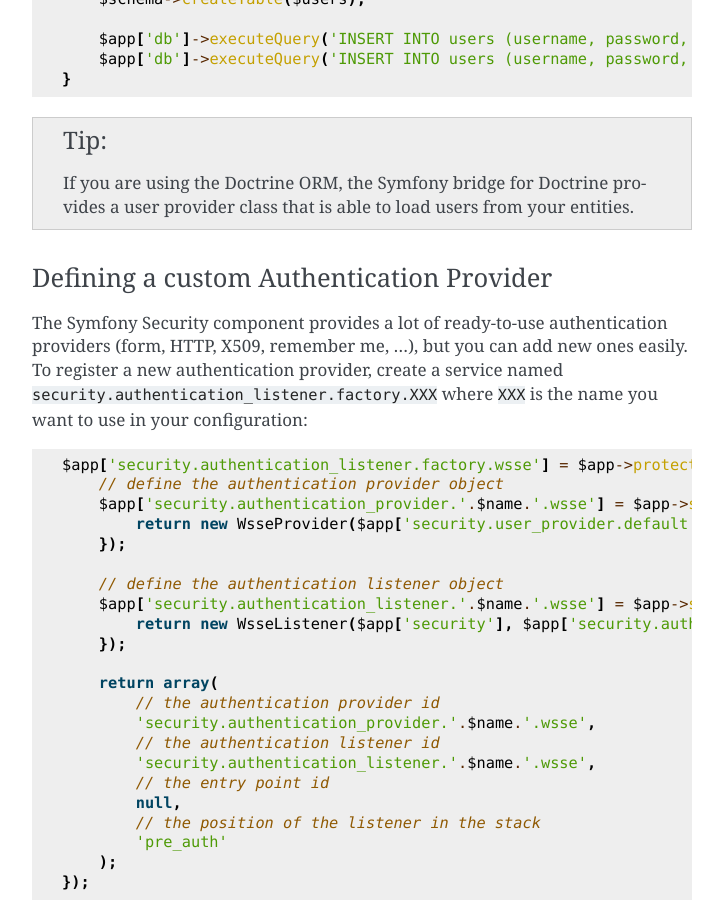
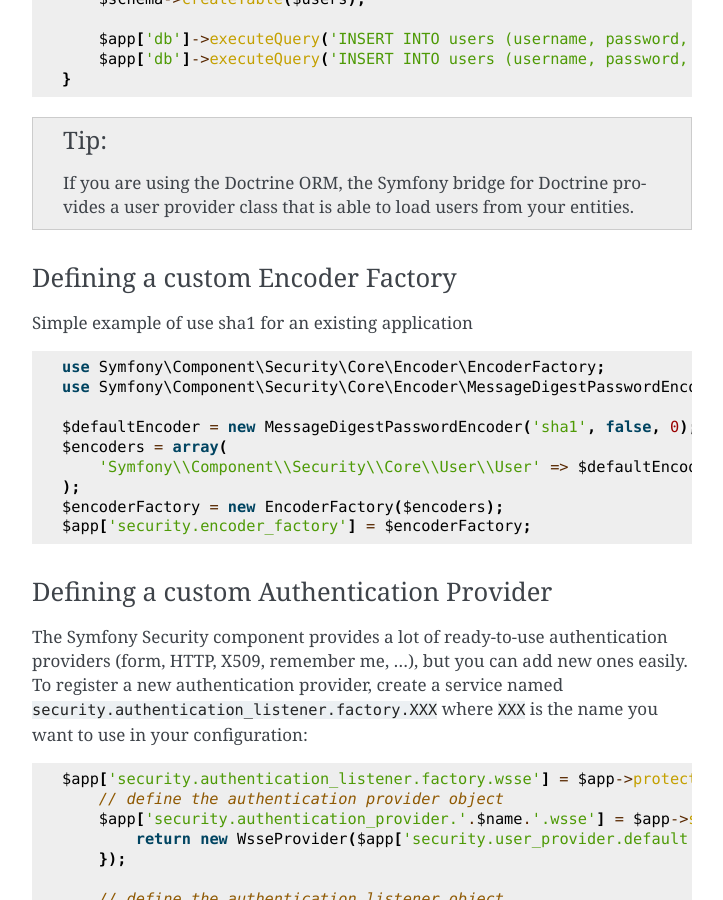
Before and after one commit to silexphp/Silex, a Sphinx documentation site: the page built from doc/providers/security.rst, in a window 1280 px wide and 900 px high, scrolled down 9593 px. Shown: the whole window, without its empty margins (388-1111 px from the left). Built offline with Sphinx 7.4.7, drawn with Linux system fonts in a browser that asks for light colours; some of the changed text lies outside the part shown.

Commit message:
Adding "Encoder Factory" example

```diff
--- a/doc/providers/security.rst
+++ b/doc/providers/security.rst
@@ -476,6 +476,26 @@
     provides a user provider class that is able to load users from your
     entities.
 
+
+Defining a custom Encoder Factory
+~~~~~~~~~~~~~~~~~~~~~~~~~~~~~~~~~~~~~~~~~
+
+Simple example of use sha1 for an existing application
+
+.. code-block:: php
+
+  use Symfony\Component\Security\Core\Encoder\EncoderFactory;
+  use Symfony\Component\Security\Core\Encoder\MessageDigestPasswordEncoder;
+
+  $defaultEncoder = new MessageDigestPasswordEncoder('sha1', false, 0);
+  $encoders = array(
+      'Symfony\\Component\\Security\\Core\\User\\User' => $defaultEncoder,
+  );
+  $encoderFactory = new EncoderFactory($encoders);
+  $app['security.encoder_factory'] = $encoderFactory;
+
+
+
 Defining a custom Authentication Provider
 ~~~~~~~~~~~~~~~~~~~~~~~~~~~~~~~~~~~~~~~~~
 
@@ -554,3 +574,5 @@
     })->secure('ROLE_ADMIN');
 
 .. _cookbook: http://symfony.com/doc/current/cookbook/security/custom_authentication_provider.html
+
+$app['security.encoder_factory'] = $encoderFactory;
```
